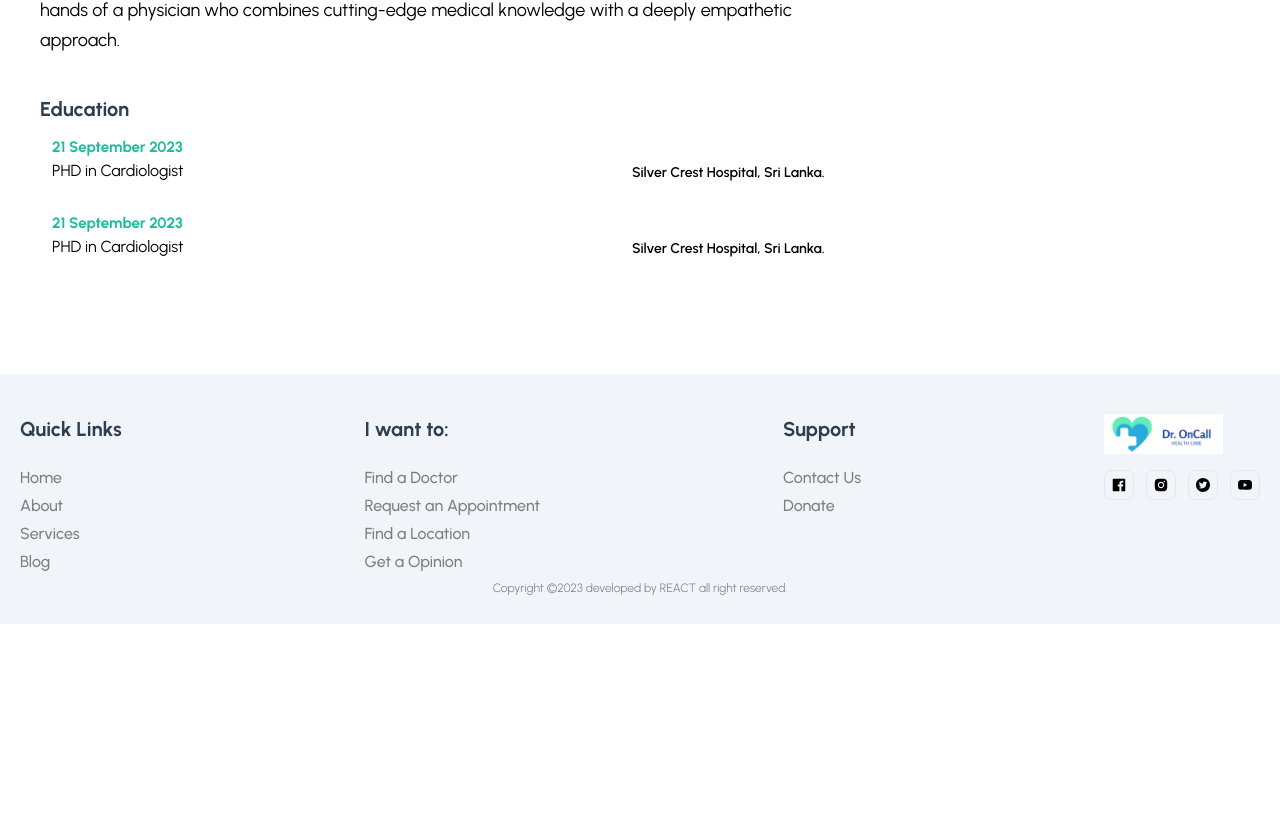
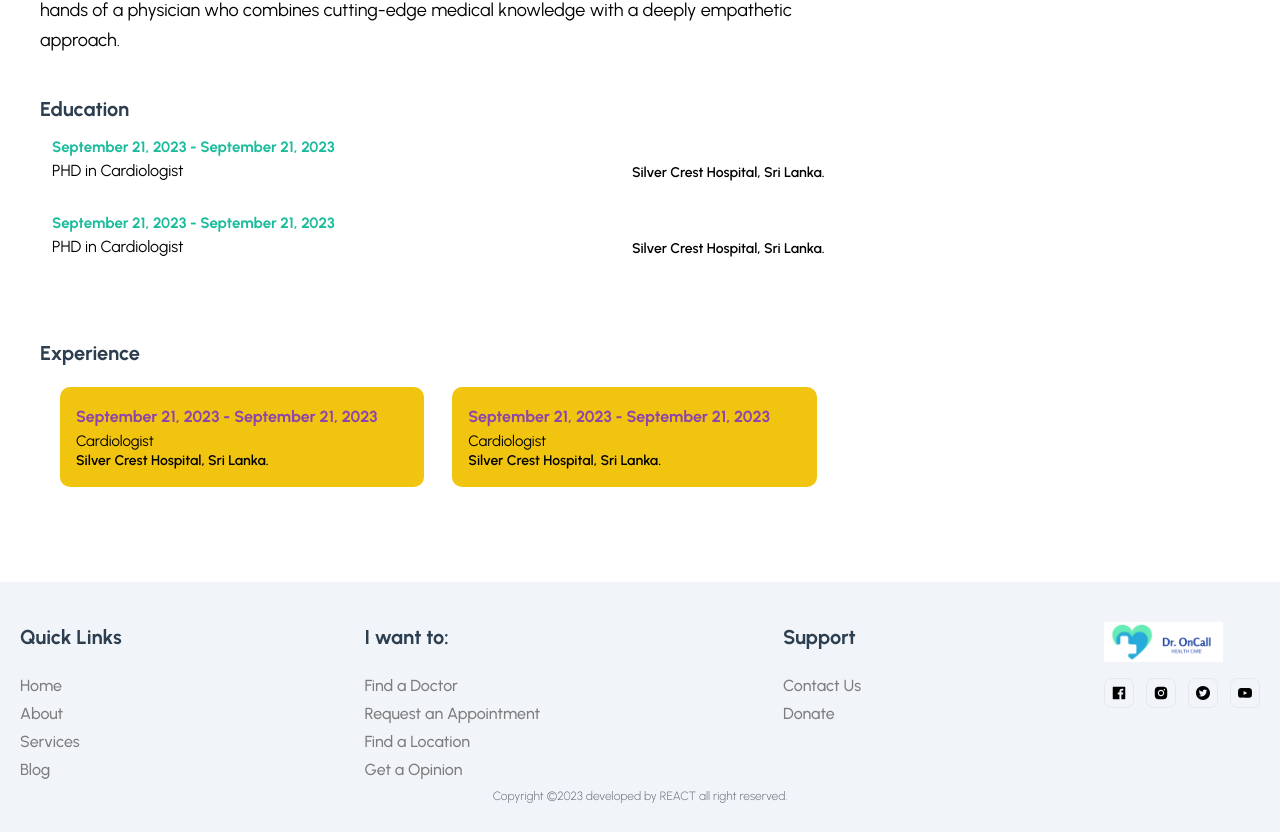
Before and after one commit to RavinduKavinda/doctor-appointment-booking, a React (Vite) app in the folder frontend/: page /doctors/1 in a window 1280 px wide. Shown: the part 918-1750 px from the top of the page. Before the commit the page ends 1542 px from the top, so only its background shows below. Built offline with nearby package versions, Linux system fonts and the light colour scheme; a web font is replaced by a local one.

Commit message:
Experience

```diff
--- a/frontend/src/pages/Doctors/DoctorAbout.jsx
+++ b/frontend/src/pages/Doctors/DoctorAbout.jsx
@@ -1,9 +1,11 @@
 import React from 'react';
+import { formatDate } from '../../utils/formatDate';
 
 const DoctorAbout = () => {
   return (
     <div>
       <div>
+        {/*-----About-----*/}
         <div>
             <h3 className="text-[20px] leading-7 text-headingColor font-bold flex items-center gap-2">
                 About Of
@@ -36,7 +38,7 @@ const DoctorAbout = () => {
                 <li className="flex flex-col sm:flex-row sm:justify-between sm:items-end md:gap-3 mb-7">
                     <div>
                         <span className="text-irisBlueColor text-[15px] leading-6 font-bold">
-                            21 September 2023
+                            {formatDate('09-21-2023')} - {formatDate('09-21-2023')}
                         </span>
                         <p className="text-[16px] leading-6 font-normal text-textColor">
                             PHD in Cardiologist
@@ -49,12 +51,45 @@ const DoctorAbout = () => {
                 <li className="flex flex-col sm:flex-row sm:justify-between sm:items-end md:gap-3 mb-7">
                     <div>
                         <span className="text-irisBlueColor text-[15px] leading-6 font-bold">
-                            21 September 2023
+                            {formatDate('09-21-2023')} - {formatDate('09-21-2023')}
                         </span>
                         <p className="text-[16px] leading-6 font-normal text-textColor">
                             PHD in Cardiologist
                         </p>
                     </div>
+                    <p className="text-[14px] leading-5 font-semibold text-textColor">
+                        Silver Crest Hospital, Sri Lanka.
+                    </p>
+                </li>
+            </ul>
+        </div>
+
+        {/*-----Experience-----*/}
+        <div className="mt-[40px]">
+            <h3 className="text-[20px] leading-7 text-headingColor font-bold flex items-center gap-2">
+                Experience
+            </h3>
+
+            <ul className="grid sm:grid-cols-2 gap-7 pt-4 md:p-5">
+                <li className="p-4 rounded-[10px] bg-yellowColor ">
+                    <span className="text-purpleColor text-[16px] leading-7 font-bold">
+                        {formatDate('09-21-2023')} - {formatDate('09-21-2023')}
+                    </span>
+                    <p className="text-[15px] leading-5 font-normal text-textColor">
+                        Cardiologist
+                    </p>
+                    <p className="text-[14px] leading-5 font-semibold text-textColor">
+                        Silver Crest Hospital, Sri Lanka.
+                    </p>
+                </li>
+
+                <li className="p-4 rounded-[10px] bg-yellowColor ">
+                    <span className="text-purpleColor text-[16px] leading-7 font-bold">
+                        {formatDate('09-21-2023')} - {formatDate('09-21-2023')}
+                    </span>
+                    <p className="text-[15px] leading-5 font-normal text-textColor">
+                        Cardiologist
+                    </p>
                     <p className="text-[14px] leading-5 font-semibold text-textColor">
                         Silver Crest Hospital, Sri Lanka.
                     </p>
```
